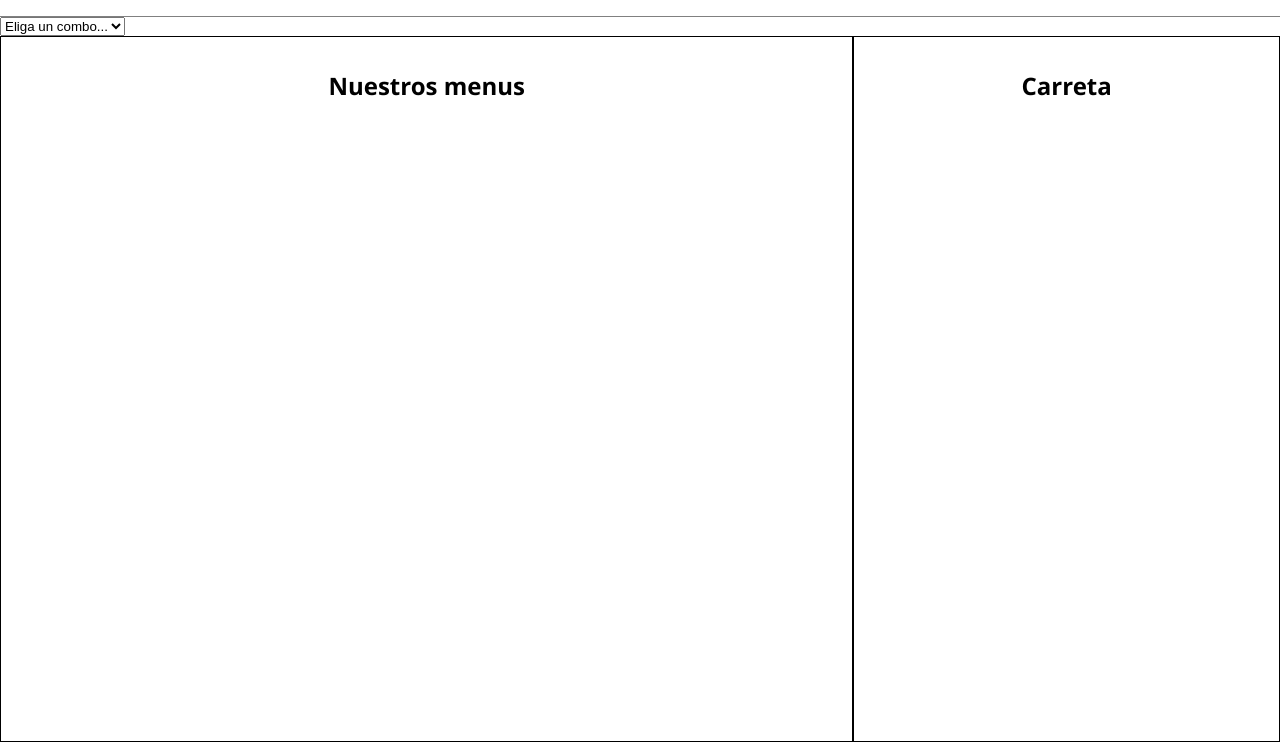
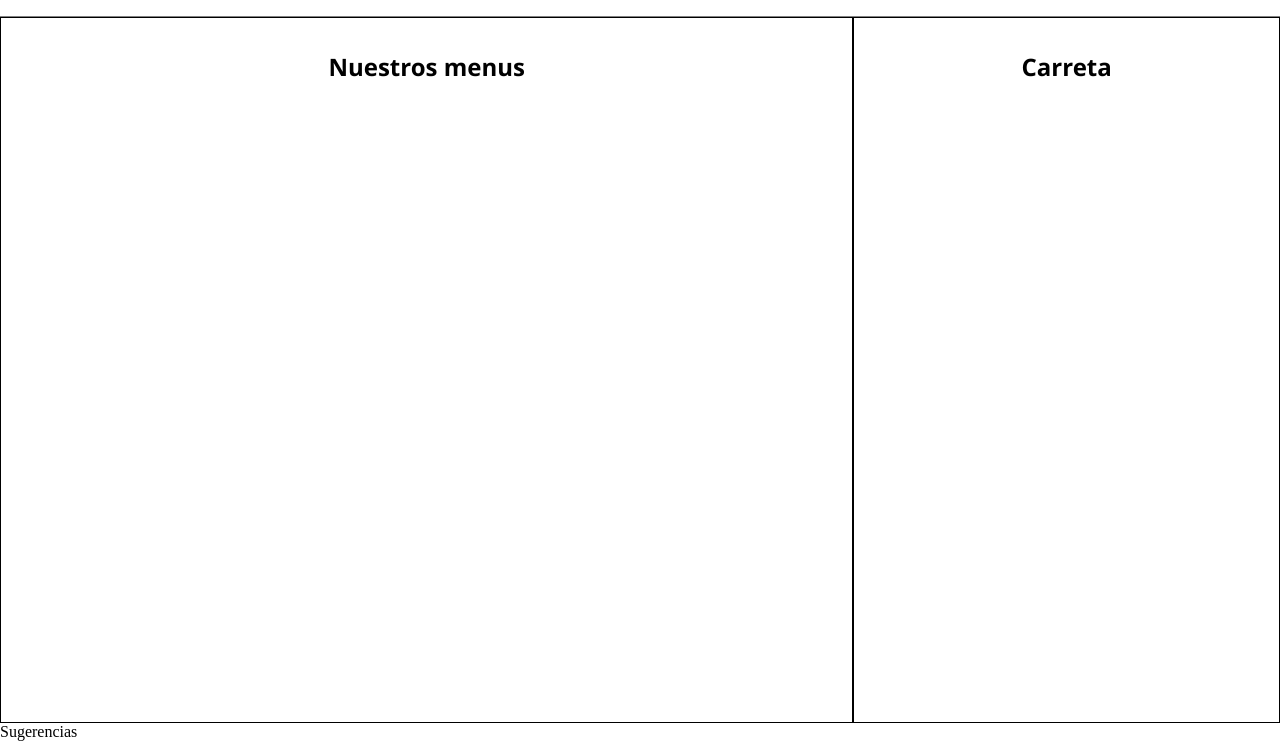
Before and after one commit to DMancia03/Taller2-DAW-MH212532-HN212526, a plain HTML site: page index.html in a window 1280 px wide. Shown: the part 63-805 px from the top of the page. Drawn offline with Linux system fonts and the light colour scheme; files whose address does not match are found by name.

Commit message:
sugerencias

```diff
--- a/index.html
+++ b/index.html
@@ -13,11 +13,6 @@
         <span class="icon-fried-chicken"><span class="path1"></span><span class="path2"></span><span class="path3"></span><span class="path4"></span><span class="path5"></span><span class="path6"></span><span class="path7"></span><span class="path8"></span><span class="path9"></span><span class="path10"></span><span class="path11"></span><span class="path12"></span><span class="path13"></span><span class="path14"></span><span class="path15"></span><span class="path16"></span></span>
         <h1>El pollo loco</h1>
     </header>
-    <div class="provisional">
-        <select name="1-combo" id="1-combo">
-            <option value="">Eliga un combo...</option>
-        </select>
-    </div>
     <section class="grid" id="body">
         <article id="">
             <h1>Nuestros menus</h1>
@@ -26,5 +21,8 @@
             <h1>Carreta</h1>
         </article>
     </section>
+    <aside>
+        <p>Sugerencias</p>
+    </aside>
 </body>
 </html>
```
